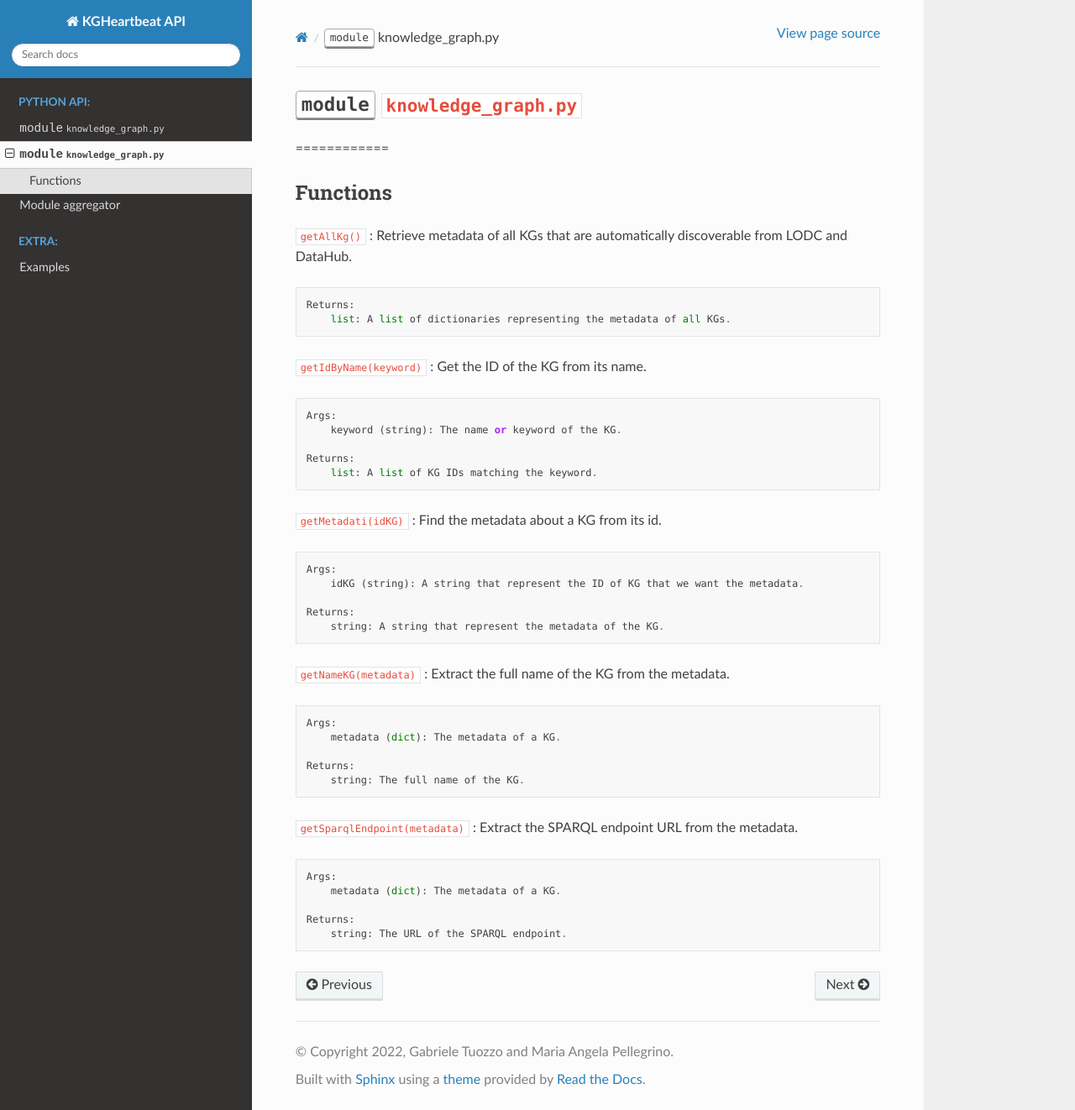
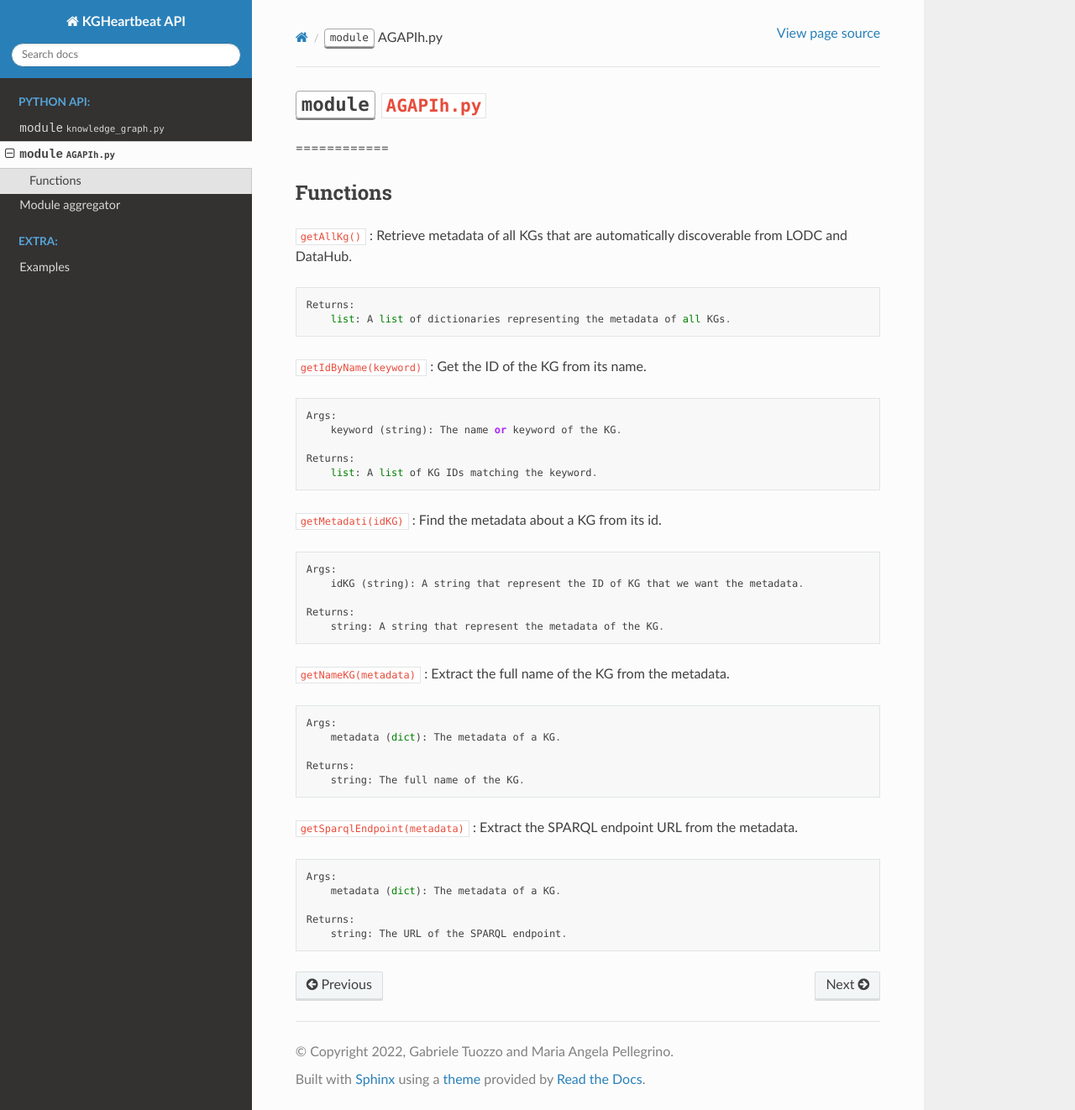
Before and after one commit to GabrieleT0/KGHeartbeat-API, a Sphinx documentation site: the page built from docs/source/api/AGAPI.md, in a window 1280 px wide and 1322 px high. Shown: the whole window at 84% size. Built offline with Sphinx 7.4.7 and the Read the Docs theme 2.0.0, drawn with Linux system fonts in a browser that asks for light colours.

Commit message:
Update AGAPI.md

```diff
--- a/docs/source/api/AGAPI.md
+++ b/docs/source/api/AGAPI.md
@@ -1,4 +1,4 @@
-# <kbd>module</kbd> `knowledge_graph.py`
+# <kbd>module</kbd> `AGAPIh.py`
 ============
 
 Functions
```
